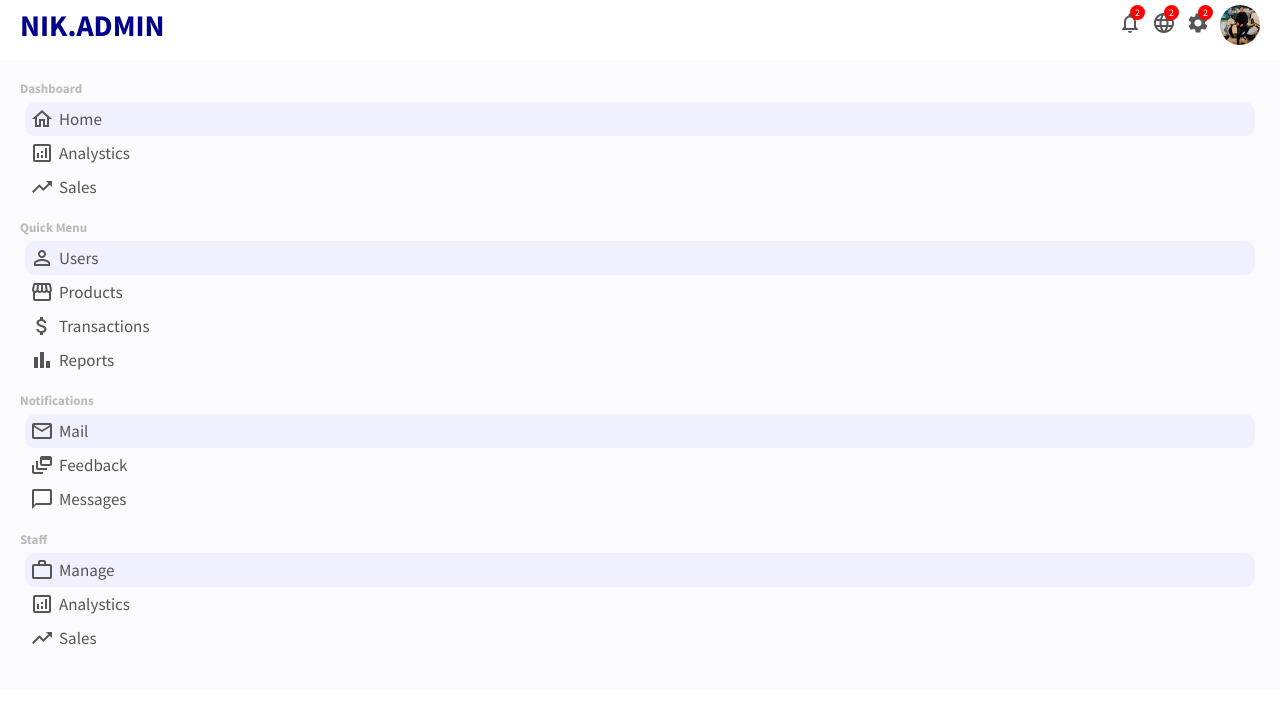
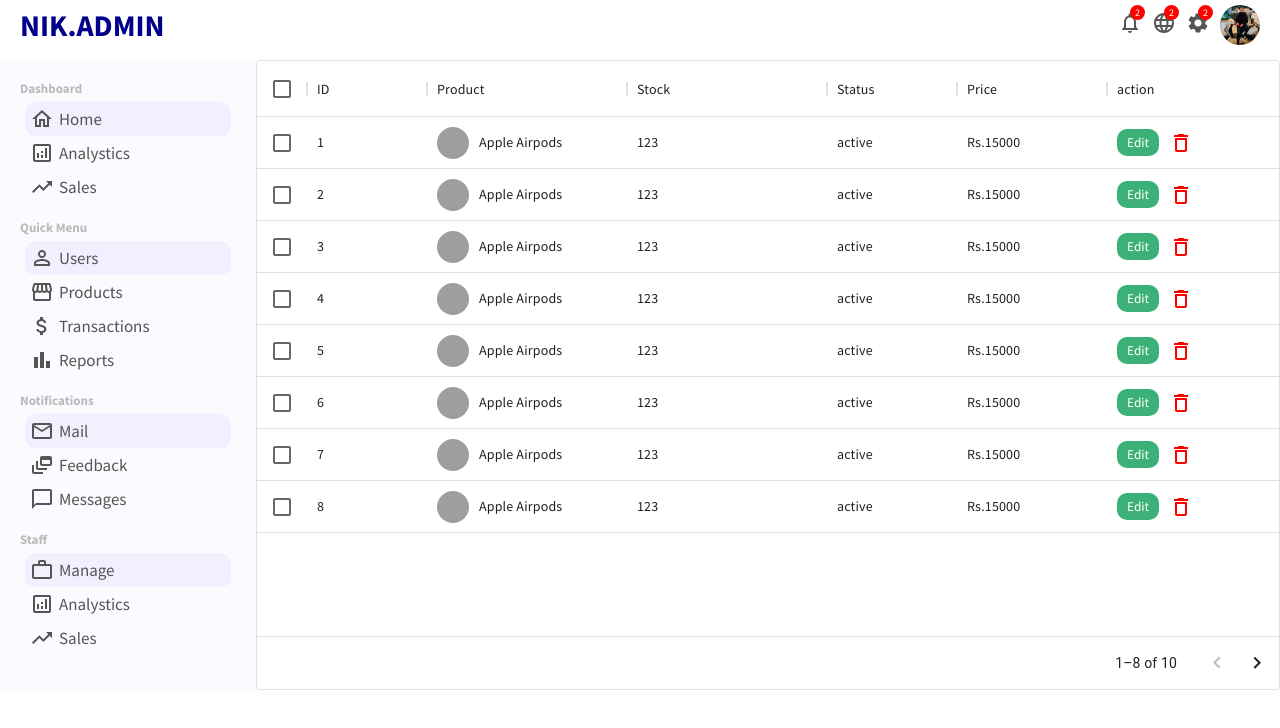
Before and after one commit to Neekhill/reactAdminDashboar, a React (Create React App) app: page /products in a window 1280 px wide. Shown: the top 728 px of the page. Built offline with nearby package versions, Linux system fonts and the light colour scheme; grey boxes are pictures that could not be loaded.

Commit message:
routing and product  page

```diff
--- a/src/App.js
+++ b/src/App.js
@@ -6,6 +6,10 @@ import { BrowserRouter as Router, Routes, Route } from "react-router-dom";
 import UserList from "./pages/UserList";
 import User from "./pages/User";
 import NewUser from "./pages/NewUser";
+import "./app.css";
+import ProductList from "./pages/ProductList";
+import Product from "./pages/Product";
+import NewProduct from "./pages/NewProduct";
 
 const Container = styled.div`
   display: flex;
@@ -30,6 +34,16 @@ function App() {
         <Routes>
           <Route path="/newUser" element={<NewUser />} exact />
         </Routes>
+
+        <Routes>
+          <Route path="/products" element={<ProductList />} exact />
+        </Routes>
+        <Routes>
+          <Route path="/product/:productId" element={<Product />} exact />
+        </Routes>
+        <Routes>
+          <Route path="/newProduct" element={<NewProduct />} exact />
+        </Routes>
       </Container>
     </Router>
   );
--- /dev/null
+++ b/src/app.css
@@ -0,0 +1,4 @@
+.link {
+  text-decoration: none;
+  color: inherit;
+}
--- a/src/components/SideBar.jsx
+++ b/src/components/SideBar.jsx
@@ -12,6 +12,7 @@ import {
   WorkOutline,
 } from "@mui/icons-material";
 import React from "react";
+import { Link } from "react-router-dom";
 import styled from "styled-components";
 
 const Sidebar = styled.div`
@@ -61,11 +62,14 @@ const SideBar = () => {
         <SidebarMenu>
           <SidebarTitle>Dashboard</SidebarTitle>
           <SidebarList>
+            <Link to="/" className="link">
               <SidebarListItem active="true">
                 <SidebarIcon>
                   <HomeOutlined style={{ marginRight: 5 }} /> Home
                 </SidebarIcon>
               </SidebarListItem>
+            </Link>
+
             <SidebarListItem>
               <SidebarIcon>
                 <AnalyticsOutlined style={{ marginRight: 5 }} /> Analystics
@@ -82,16 +86,21 @@ const SideBar = () => {
         <SidebarMenu>
           <SidebarTitle>Quick Menu</SidebarTitle>
           <SidebarList>
+            <Link to="/users" className="link">
               <SidebarListItem active="true">
                 <SidebarIcon>
                   <PermIdentity style={{ marginRight: 5 }} /> Users
                 </SidebarIcon>
               </SidebarListItem>
+            </Link>
+            <Link to="/products" className="link">
               <SidebarListItem>
                 <SidebarIcon>
                   <Storefront style={{ marginRight: 5 }} /> Products
                 </SidebarIcon>
               </SidebarListItem>
+            </Link>
+
             <SidebarListItem>
               <SidebarIcon>
                 <AttachMoney style={{ marginRight: 5 }} /> Transactions
--- a/src/dummyData.js
+++ b/src/dummyData.js
@@ -49,7 +49,7 @@ export const userData = [
   },
 ];
 
-export const UserRows = [
+export const userRows = [
   {
     id: 1,
     username: "Nikhil Yadav",
@@ -131,3 +131,86 @@ export const UserRows = [
     transaction: "Rs. 1200",
   },
 ];
+
+export const productRows = [
+  {
+    id: 1,
+    name: "Apple Airpods",
+    img: "https://images.pexels.com/photos/7156886/pexels-photo-7156886.jpeg?auto=compress&cs=tinysrgb&dpr=2&w=500",
+    stock: 123,
+    status: "active",
+    price: "Rs.15000",
+  },
+  {
+    id: 2,
+    name: "Apple Airpods",
+    img: "https://images.pexels.com/photos/7156886/pexels-photo-7156886.jpeg?auto=compress&cs=tinysrgb&dpr=2&w=500",
+    stock: 123,
+    status: "active",
+    price: "Rs.15000",
+  },
+  {
+    id: 3,
+    name: "Apple Airpods",
+    img: "https://images.pexels.com/photos/7156886/pexels-photo-7156886.jpeg?auto=compress&cs=tinysrgb&dpr=2&w=500",
+    stock: 123,
+    status: "active",
+    price: "Rs.15000",
+  },
+  {
+    id: 4,
+    name: "Apple Airpods",
+    img: "https://images.pexels.com/photos/7156886/pexels-photo-7156886.jpeg?auto=compress&cs=tinysrgb&dpr=2&w=500",
+    stock: 123,
+    status: "active",
+    price: "Rs.15000",
+  },
+  {
+    id: 5,
+    name: "Apple Airpods",
+    img: "https://images.pexels.com/photos/7156886/pexels-photo-7156886.jpeg?auto=compress&cs=tinysrgb&dpr=2&w=500",
+    stock: 123,
+    status: "active",
+    price: "Rs.15000",
+  },
+  {
+    id: 6,
+    name: "Apple Airpods",
+    img: "https://images.pexels.com/photos/7156886/pexels-photo-7156886.jpeg?auto=compress&cs=tinysrgb&dpr=2&w=500",
+    stock: 123,
+    status: "active",
+    price: "Rs.15000",
+  },
+  {
+    id: 7,
+    name: "Apple Airpods",
+    img: "https://images.pexels.com/photos/7156886/pexels-photo-7156886.jpeg?auto=compress&cs=tinysrgb&dpr=2&w=500",
+    stock: 123,
+    status: "active",
+    price: "Rs.15000",
+  },
+  {
+    id: 8,
+    name: "Apple Airpods",
+    img: "https://images.pexels.com/photos/7156886/pexels-photo-7156886.jpeg?auto=compress&cs=tinysrgb&dpr=2&w=500",
+    stock: 123,
+    status: "active",
+    price: "Rs.15000",
+  },
+  {
+    id: 9,
+    name: "Apple Airpods",
+    img: "https://images.pexels.com/photos/7156886/pexels-photo-7156886.jpeg?auto=compress&cs=tinysrgb&dpr=2&w=500",
+    stock: 123,
+    status: "active",
+    price: "Rs.15000",
+  },
+  {
+    id: 10,
+    name: "Apple Airpods",
+    img: "https://images.pexels.com/photos/7156886/pexels-photo-7156886.jpeg?auto=compress&cs=tinysrgb&dpr=2&w=500",
+    stock: 123,
+    status: "active",
+    price: "Rs.15000",
+  },
+];
--- /dev/null
+++ b/src/pages/NewProduct.jsx
@@ -0,0 +1,7 @@
+import React from "react";
+
+const NewProduct = () => {
+  return <div></div>;
+};
+
+export default NewProduct;
--- /dev/null
+++ b/src/pages/Product.jsx
@@ -0,0 +1,7 @@
+import React from "react";
+
+const Product = () => {
+  return <div></div>;
+};
+
+export default Product;
--- a/src/pages/UserList.jsx
+++ b/src/pages/ProductList.jsx
@@ -1,18 +1,18 @@
 import styled from "styled-components";
 import { DataGrid } from "@mui/x-data-grid";
 import DeleteOutlineIcon from "@mui/icons-material/DeleteOutline";
-import { UserRows } from "../dummyData";
+import { productRows } from "../dummyData";
 import { Link } from "react-router-dom";
 import { useState } from "react";
 
-const UserListContainer = styled.div`
+const ProductListContainer = styled.div`
   flex: 4;
 `;
-const UserListUser = styled.div`
+const ProductListItem = styled.div`
   display: flex;
   align-items: center;
 `;
-const UserListImg = styled.img`
+const ProductListImg = styled.img`
   height: 32px;
   width: 32px;
   border-radius: 50%;
@@ -20,7 +20,7 @@ const UserListImg = styled.img`
   margin-right: 10px;
 `;
 
-const UserListButton = styled.button`
+const ProductListButton = styled.button`
   border: none;
   padding: 5px 10px;
   border-radius: 10px;
@@ -30,31 +30,32 @@ const UserListButton = styled.button`
   cursor: pointer;
 `;
 
-const UserList = () => {
-  const [data, setData] = useState(UserRows);
+const ProductList = () => {
+  const [data, setData] = useState(productRows);
   const handleDelete = (id) => {
     setData(data.filter((item) => item.id !== id));
   };
+
   const columns = [
     { field: "id", headerName: "ID", width: 120 },
     {
-      field: "user",
-      headerName: "User",
+      field: "Product",
+      headerName: "Product",
       width: 200,
       renderCell: (params) => {
         return (
-          <UserListUser>
-            <UserListImg src={params.row.avatar} alt=""></UserListImg>
-            {params.row.username}
-          </UserListUser>
+          <ProductListItem>
+            <ProductListImg src={params.row.img} alt=""></ProductListImg>
+            {params.row.name}
+          </ProductListItem>
         );
       },
     },
-    { field: "email", headerName: "Email", width: 200 },
+    { field: "stock", headerName: "Stock", width: 200 },
     { field: "status", headerName: "Status", width: 130 },
     {
-      field: "transaction",
-      headerName: "Transaction",
+      field: "price",
+      headerName: "Price",
       width: 150,
     },
     {
@@ -64,8 +65,8 @@ const UserList = () => {
       renderCell: (params) => {
         return (
           <>
-            <Link to={"/user/" + params.row.id}>
-              <UserListButton>Edit</UserListButton>
+            <Link to={"/product/" + params.row.id}>
+              <ProductListButton>Edit</ProductListButton>
             </Link>
             <DeleteOutlineIcon
               style={{ color: "red", cursor: "pointer" }}
@@ -77,7 +78,7 @@ const UserList = () => {
     },
   ];
   return (
-    <UserListContainer>
+    <ProductListContainer>
       <DataGrid
         rows={data}
         columns={columns}
@@ -86,8 +87,8 @@ const UserList = () => {
         checkboxSelection
         disableSelectionOnClick
       />
-    </UserListContainer>
+    </ProductListContainer>
   );
 };
 
-export default UserList;
+export default ProductList;
```
Lines whose indentation alone changed are shown as unchanged.
